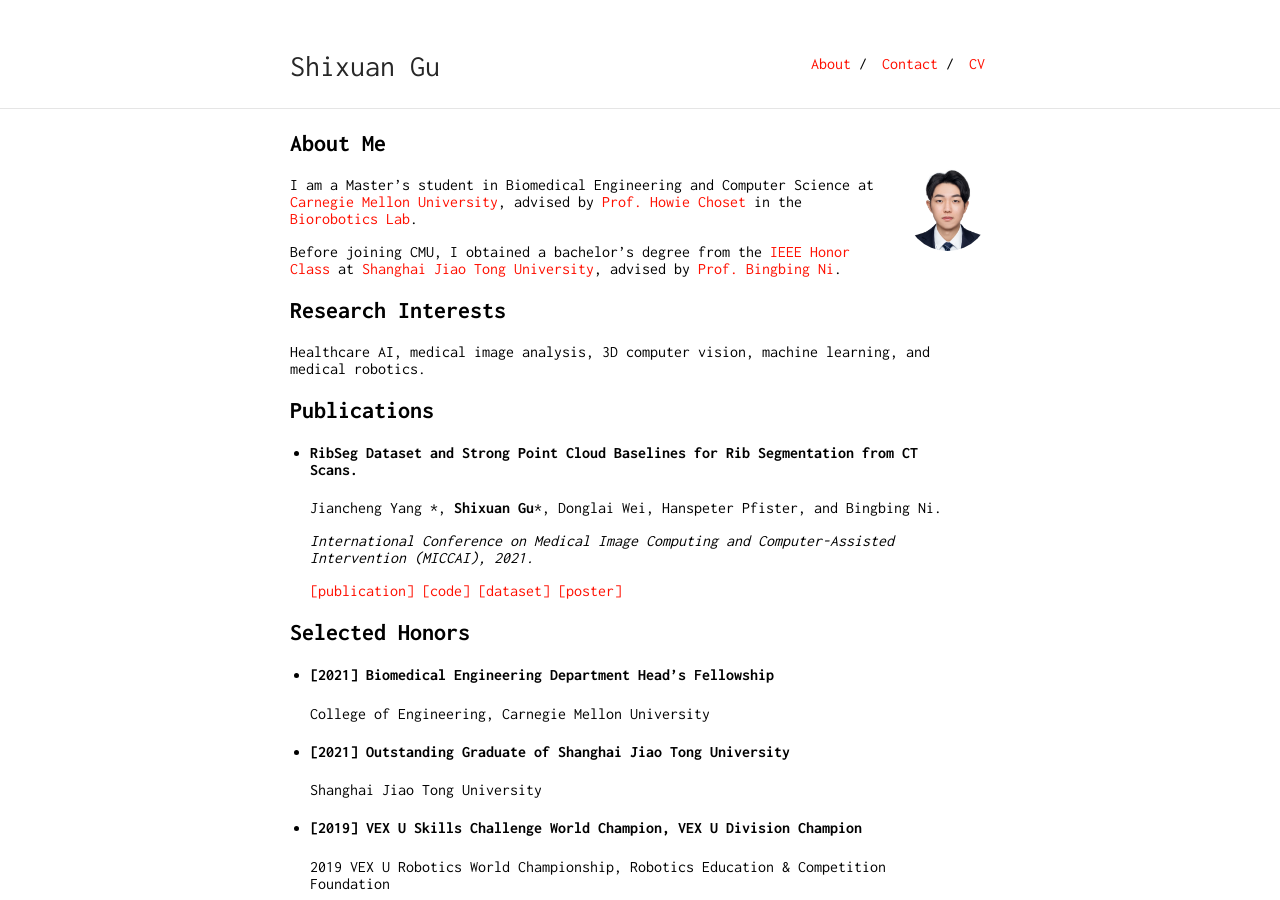
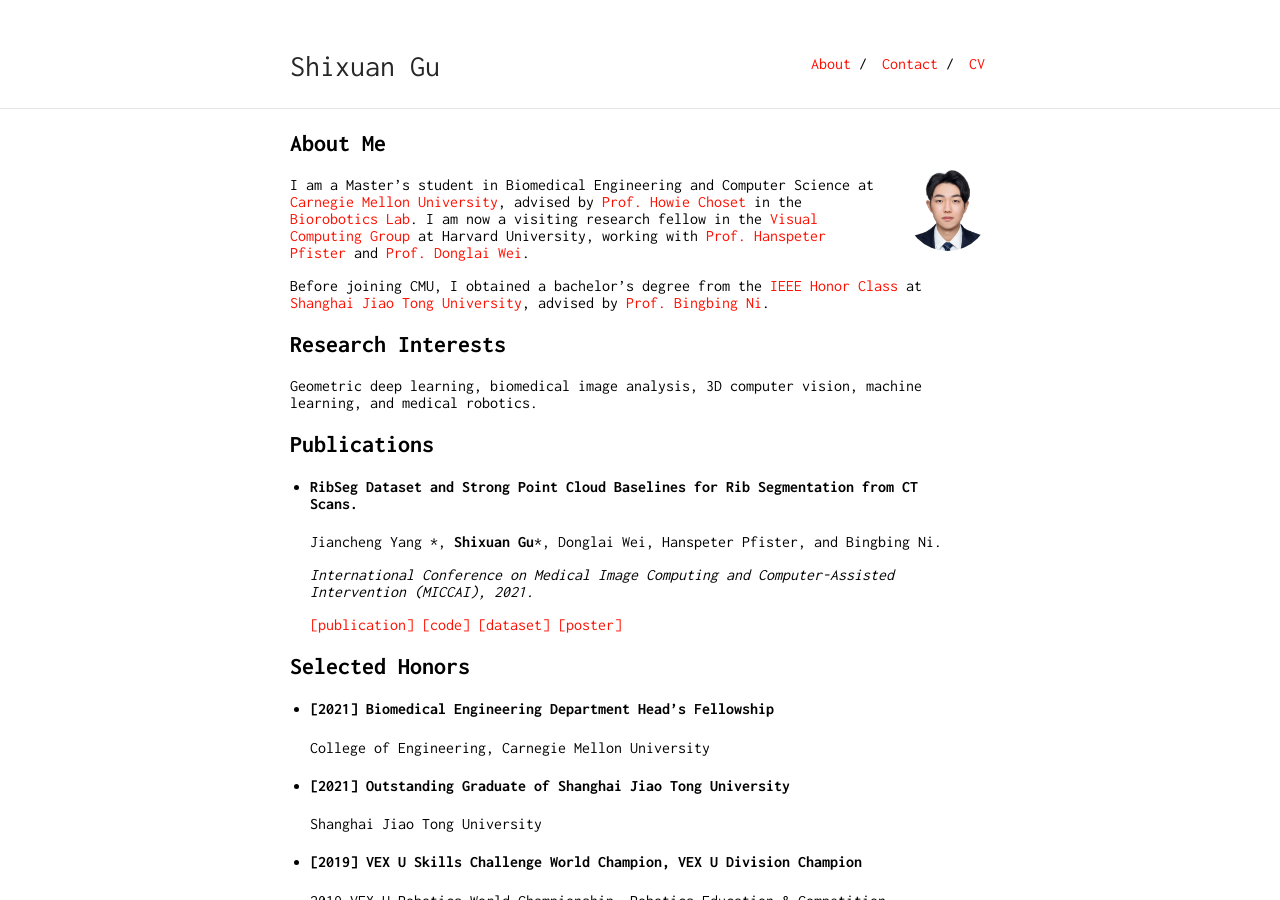
Before and after one commit to ShixuanGu/ShixuanGu.github.io, a Jekyll site: the page built from index.md, in a window 1280 px wide and 900 px high. Built offline with Jekyll 4.4.1, drawn with Linux system fonts in a browser that asks for light colours; our own code applies the rules of GitHub Pages for plain Markdown files.

Commit message:
index update

```diff
--- a/index.md
+++ b/index.md
@@ -8,13 +8,13 @@ layout: default
 
 
 
-I am a Master's student in Biomedical Engineering and Computer Science at [Carnegie Mellon University](https://www.cmu.edu/), advised by [Prof. Howie Choset](https://www.ri.cmu.edu/ri-faculty/howie-choset/) in the [Biorobotics Lab](https://www.ri.cmu.edu/robotics-groups/biorobotics/).
+I am a Master's student in Biomedical Engineering and Computer Science at [Carnegie Mellon University](https://www.cmu.edu/), advised by [Prof. Howie Choset](https://www.ri.cmu.edu/ri-faculty/howie-choset/) in the [Biorobotics Lab](https://www.ri.cmu.edu/robotics-groups/biorobotics/). I am now a visiting research fellow in the [Visual Computing Group](https://vcg.seas.harvard.edu/) at Harvard University, working with [Prof. Hanspeter Pfister](https://vcg.seas.harvard.edu/people) and [Prof. Donglai Wei](https://donglaiw.github.io/).
 
 Before joining CMU, I obtained a bachelor’s degree from the [IEEE Honor Class](https://english.seiee.sjtu.edu.cn/english/info/8338.htm) at [Shanghai Jiao Tong University](https://en.sjtu.edu.cn/), advised by [Prof. Bingbing Ni](https://scholar.google.com/citations?user=eUbmKwYAAAAJ).
 
 ## Research Interests
 
-Healthcare AI, medical image analysis, 3D computer vision, machine learning, and medical robotics.
+Geometric deep learning, biomedical image analysis, 3D computer vision, machine learning, and medical robotics.
 
 ## Publications
 
```
